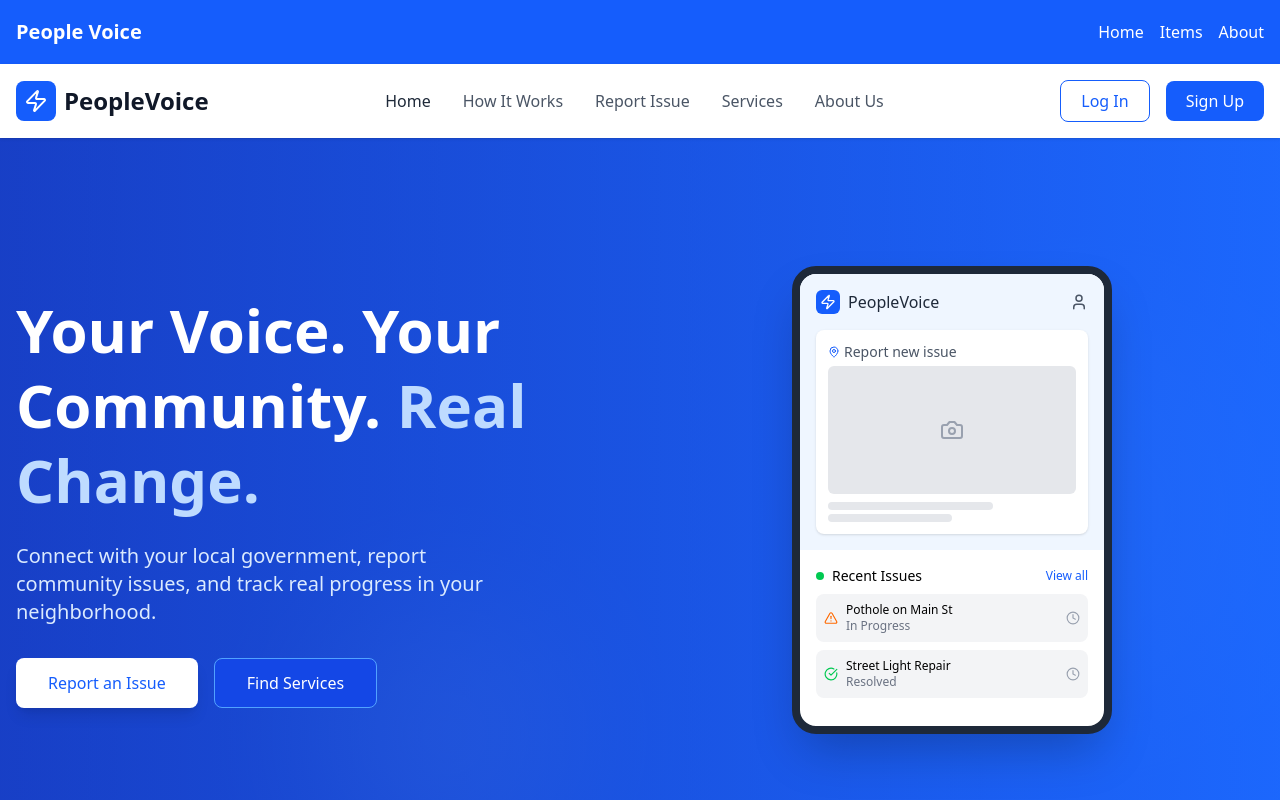
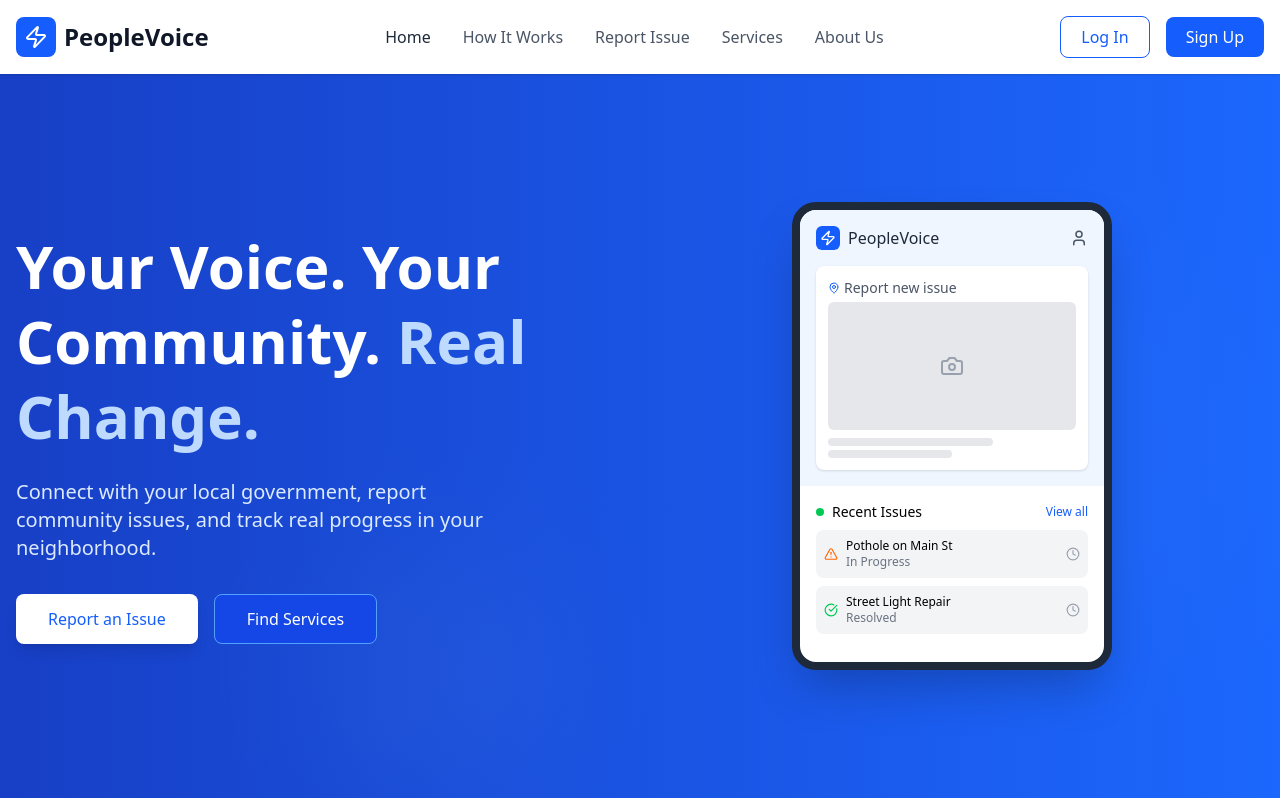
Before and after one commit to MeetkumarChavda/people_voice, a React (Vite) app in the folder frontend/: page / in a window 1280 px wide. Shown: the top 800 px of the page. Built offline with nearby package versions, Linux system fonts and the light colour scheme.

Commit message:
Update App.jsx
Frontend-Update in App.jsx

```diff
--- a/frontend/src/App.jsx
+++ b/frontend/src/App.jsx
@@ -3,33 +3,23 @@
 import { HelmetProvider } from 'react-helmet-async';
 import { Toaster } from 'react-hot-toast';
 
-// Layout
-import MainLayout from './components/Layout/MainLayout';
-import LoadingContainer from './components/common/LoadingContainer';
-
 // Lazy loaded pages
 const Home = lazy(() => import('./pages/Home'));
-const Items = lazy(() => import('./pages/Items'));
-const About = lazy(() => import('./pages/About'));
 
 function App() {
     return (
         <HelmetProvider>
             <BrowserRouter>
                 <Toaster position="top-right" />
-                <Suspense fallback={<LoadingContainer fullScreen text="Loading page..." />}>
+                <Suspense fallback={<div>Loading...</div>}>
                     <Routes>
-                        <Route path="/" element={<MainLayout />}>
-                            <Route index element={<Home />} />
-                            <Route path="items" element={<Items />} />
-                            <Route path="about" element={<About />} />
+                        <Route path="/" element={<Home />} />
                         <Route path="*" element={
                             <div className="container mx-auto px-4 py-16 text-center">
                                 <h1 className="text-4xl font-bold mb-4">404 - Page Not Found</h1>
                                 <p className="text-gray-600">The page you're looking for doesn't exist.</p>
                             </div>
                         } />
-                        </Route>
                     </Routes>
                 </Suspense>
             </BrowserRouter>
```
Lines whose indentation alone changed are shown as unchanged.
